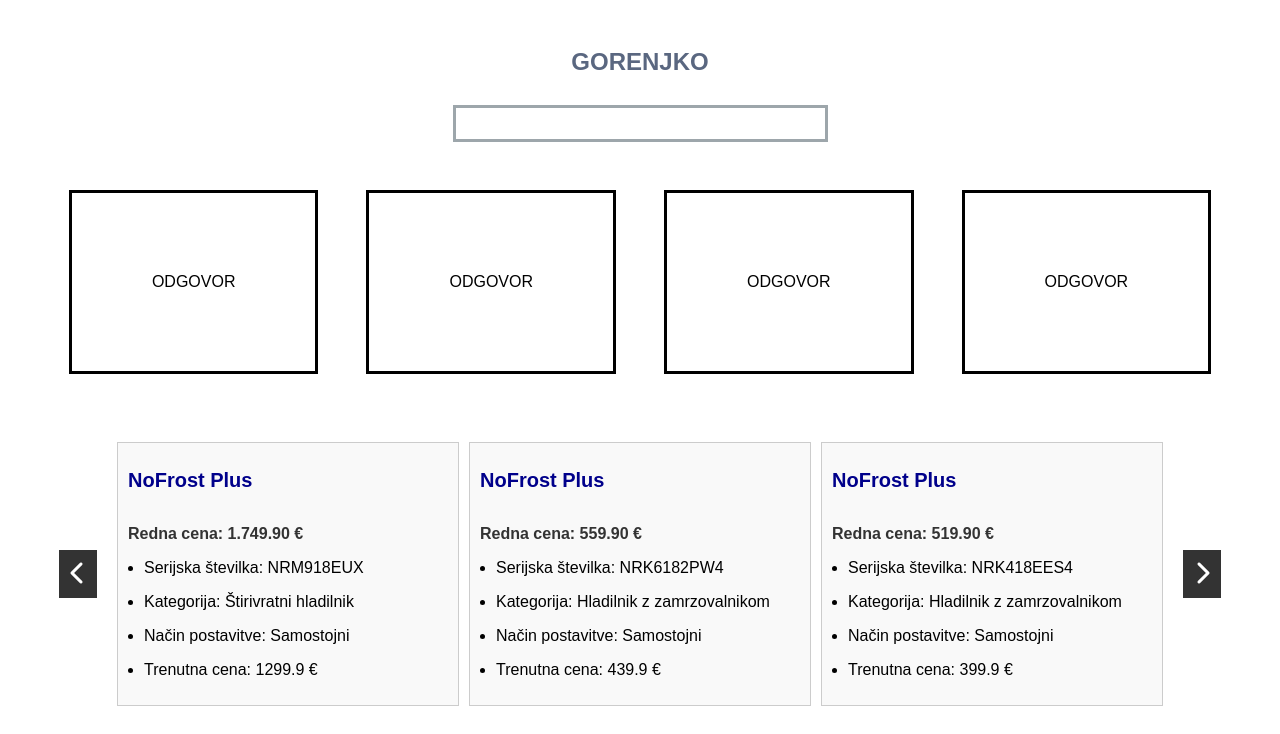
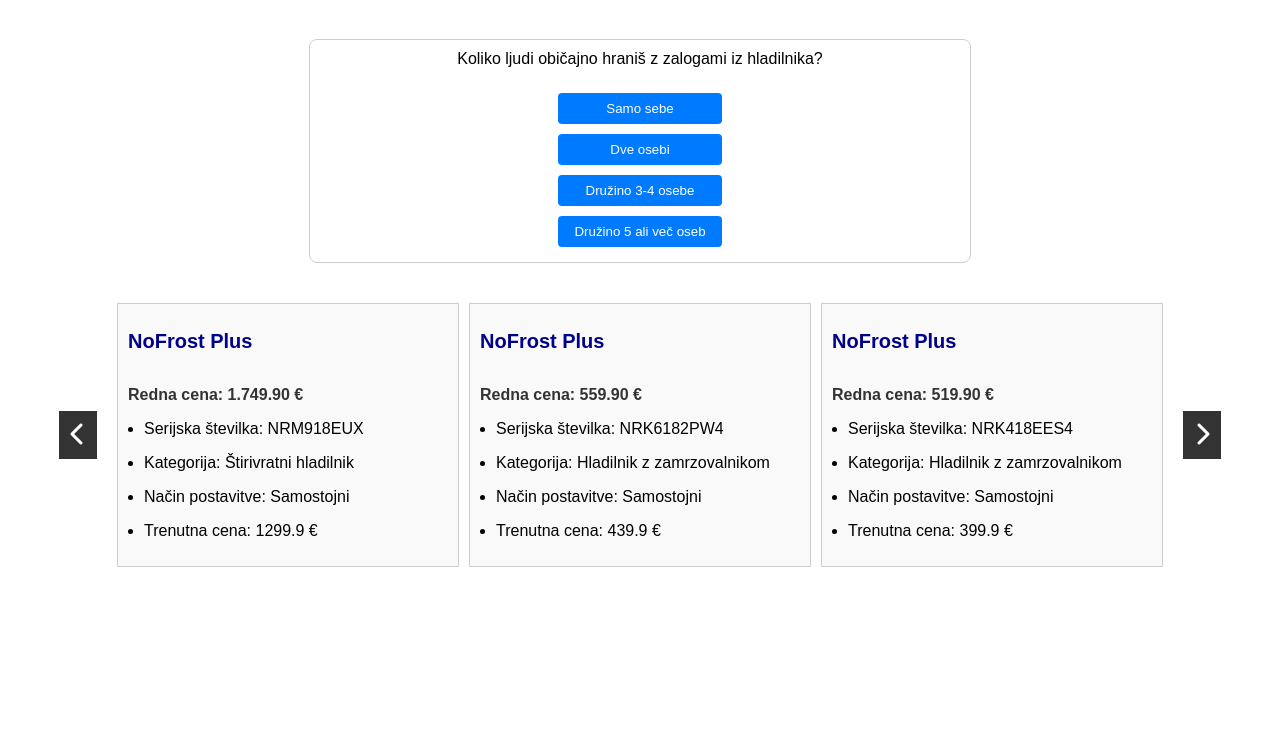
Before and after one commit to kranjo4/Praktikum_II_ChatBot, a plain HTML site: page frontend/html/hladilniki_prostostojeci.html in a window 1280 px wide. Shown: the part 199-933 px from the top of the page. After the commit the page ends 800 px from the top, so only its background shows below. Drawn offline with nearby package versions, Linux system fonts and the light colour scheme.

Commit message:
dodana vprasanja in odgovori pri prostostojecih hladilnikih

```diff
--- a/frontend/css/hladilniki_prostostojeci.css
+++ b/frontend/css/hladilniki_prostostojeci.css
@@ -253,3 +253,43 @@
   color: #00b9ad;
   border-bottom: 2px solid #00b9ad;
 }
+
+/* chatbot css */
+.chatbot {
+  display: flex;
+  justify-content: center;
+  min-width: 50vw;
+  border: 1px solid #ccc;
+  border-radius: 8px;
+  margin: 20px auto;
+  padding: 10px;
+}
+
+.chat-container {
+  align-items: center;
+  display: flex;
+  flex-direction: column;
+}
+
+.question-container {
+  margin-bottom: 20px;
+}
+
+.answer-container {
+  display: flex;
+  flex-direction: column;
+}
+
+.answer-container button {
+  margin: 5px;
+  padding: 8px 16px;
+  border: none;
+  border-radius: 4px;
+  background-color: #007BFF;
+  color: white;
+  cursor: pointer;
+}
+
+.answer-container button:hover {
+  background-color: #0056b3;
+}
--- a/frontend/html/hladilniki_prostostojeci.html
+++ b/frontend/html/hladilniki_prostostojeci.html
@@ -13,8 +13,10 @@
 
 </head>
 
+<script src="https://ajax.googleapis.com/ajax/libs/jquery/3.6.0/jquery.min.js"></script>
 <script src="https://cdn.jsdelivr.net/npm/flickity@2.3.1/dist/flickity.pkgd.min.js"></script>
 <script src="../js/hladilniki_prostostojeci.js"></script>
+<script src="../js/chatbot.js"></script>
 
 <div class="menu">
     <div class="menu_container">
@@ -53,9 +55,11 @@
                     <ul class="nav-items">
                         <li class="nav-item"><a href="#">Hlajenje</a>
                             <ul class="inner-nav-items">
-                                <li class="inner-nav-item"><a href="hladilniki_prostostojeci.html">Prostostoječi hladilniki</a></li>
+                                <li class="inner-nav-item"><a href="hladilniki_prostostojeci.html">Prostostoječi
+                                        hladilniki</a></li>
                                 <li class="inner-nav-item"><a href="hladilniki_vgradni.html">Vgradni hladilniki</a></li>
-                                <li class="inner-nav-item"><a href="zamrzovalniki.html">Zamrzovalne omare in skrinje</a></li>
+                                <li class="inner-nav-item"><a href="zamrzovalniki.html">Zamrzovalne omare in skrinje</a>
+                                </li>
                                 <li class="inner-nav-item"><a href="#">Ledomati</a></li>
                                 <li class="inner-nav-item"><a href="#">Dodatki za hlajenje</a></li>
                             </ul>
@@ -81,15 +85,21 @@
     <div class="container">
         <h1>Prostostoječi hladilniki</h1>
         <div class="bot-container">
-            <div class="bot-container_bot_name">
+            <!-- <div class="bot-container_bot_name">
                 <p>Gorenjko</p>
             </div>
             <div class="bot-container_dynamic_question">
                 <div class="question">
                     <input type="text">
                 </div>
+            </div> -->
+            <div id="chatbot" class="chatbot">
+                <div id="chatContainer" class="chat-container">
+                    <div id="questionContainer" class="question-container"></div>
+                    <div id="answerContainer" class="answer-container"></div>
+                </div>
             </div>
-            <div class="bot-container_dynamic_answers">
+            <!-- <div class="bot-container_dynamic_answers">
                 <div class="answer">
                     ODGOVOR
                 </div>
@@ -102,7 +112,7 @@
                 <div class="answer">
                     ODGOVOR
                 </div>
-            </div>
+            </div> -->
         </div>
 
 
--- /dev/null
+++ b/frontend/js/chatbot.js
@@ -0,0 +1,74 @@
+document.addEventListener("DOMContentLoaded", function() {
+    const questions = [
+        {
+            question: "Koliko ljudi običajno hraniš z zalogami iz hladilnika?",
+            answers: ["Samo sebe", "Dve osebi", "Družino 3-4 osebe", "Družino 5 ali več oseb"]
+        },
+        {
+            question: "Kolikokrat na teden običajno nakupuješ živila?",
+            answers: ["Enkrat na teden", "Večkrat na teden", "Na vsakih 14 dni", "Enkrat na mesec"]
+        },
+        {
+            question: "Kateri način shranjevanja živil imaš raje?",
+            answers: ["Večinoma sveža živila", "Predpakirana in pripravljena hrana", "Veliko zamrznjenih izdelkov", "Konzervirana hrana in dolgotrajni izdelki"]
+        },
+        {
+            question: "Kakšen pomen daješ energetski učinkovitosti?",
+            answers: ["Nizek", "Srednji", "Visok", "Zelo visok"]
+        },
+        {
+            question: "Koliko prostora v kuhinji imaš na voljo za hladilnik?",
+            answers: ["Zelo malo prostora", "Omejen prostor", "Prostorna kuhinja", "Prostor ni omejitev"]
+        },
+        {
+            question: "Kakšen je tvoj proračun za nakup hladilnika?",
+            answers: ["Do 200€", "200€ - 400€", "400€ - 600€", "Več kot 600€"]
+        },
+        {
+            question: "Kako pogosto kuhaš doma?",
+            answers: ["Skoraj nikoli", "Nekajkrat na teden", "Večino dni", "Vsak dan"]
+        },
+        {
+            question: "Kakšen tip hladilnika preferiraš?",
+            answers: ["Mini hladilnik", "Standardni hladilnik z zamrzovalnikom zgoraj", "Hladilnik z zamrzovalnikom spodaj", "Ameriški hladilnik z dvojnimi vrati"]
+        },
+        {
+            question: "Ali potrebuješ posebne funkcije, kot so ledomat, hladilnik za vino, ali predal za svežo zelenjavo?",
+            answers: ["Ne potrebujem posebnih funkcij", "Samo osnovne funkcije", "Ledomat in hladilnik za vino", "Napredne funkcije za shranjevanje sveže hrane"]
+        },
+        {
+            question: "Kako pomembna je tišina delovanja hladilnika?",
+            answers: ["Ni pomembno", "Malo pomembno", "Pomembno", "Zelo pomembno"]
+        },
+    ];
+
+    let currentQuestion = 0;
+
+    function displayQuestion() {
+        const questionContainer = document.getElementById('questionContainer');
+        const answerContainer = document.getElementById('answerContainer');
+
+        questionContainer.textContent = questions[currentQuestion].question;
+        answerContainer.innerHTML = '';
+
+        questions[currentQuestion].answers.forEach(answer => {
+            const button = document.createElement('button');
+            button.textContent = answer;
+            button.onclick = () => handleAnswer(answer);
+            answerContainer.appendChild(button);
+        });
+    }
+
+    function handleAnswer(answer) {
+        console.log("Izbran odgovor: ", answer);
+        if (currentQuestion < questions.length - 1) {
+            currentQuestion++;
+            displayQuestion();
+        } else {
+            questionContainer.textContent = "Hvala za vaše odgovore!";
+            answerContainer.innerHTML = '';
+        }
+    }
+
+    displayQuestion();
+});
--- a/frontend/js/hladilniki_prostostojeci.js
+++ b/frontend/js/hladilniki_prostostojeci.js
@@ -72,11 +72,9 @@
     div.addEventListener('mouseenter', function () {
         inner_items.classList.add('opened');
     }, false);
-
     div.addEventListener('mouseleave', function () {
         inner_items.classList.remove('opened');
     }, false);
-
     for (var i = 0; i < links.length; i++) {
         links[i].addEventListener('click', function (e) {
             inner_items.classList.remove('opened');
```
